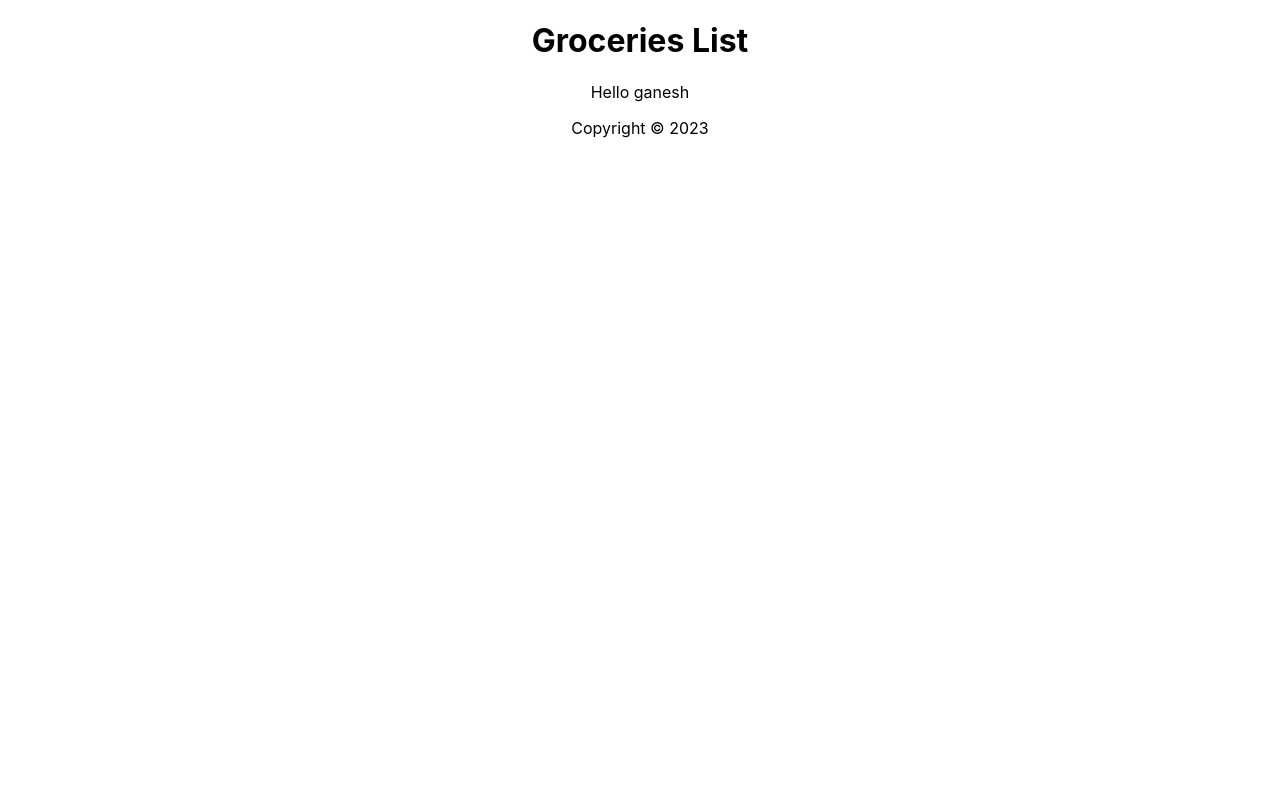
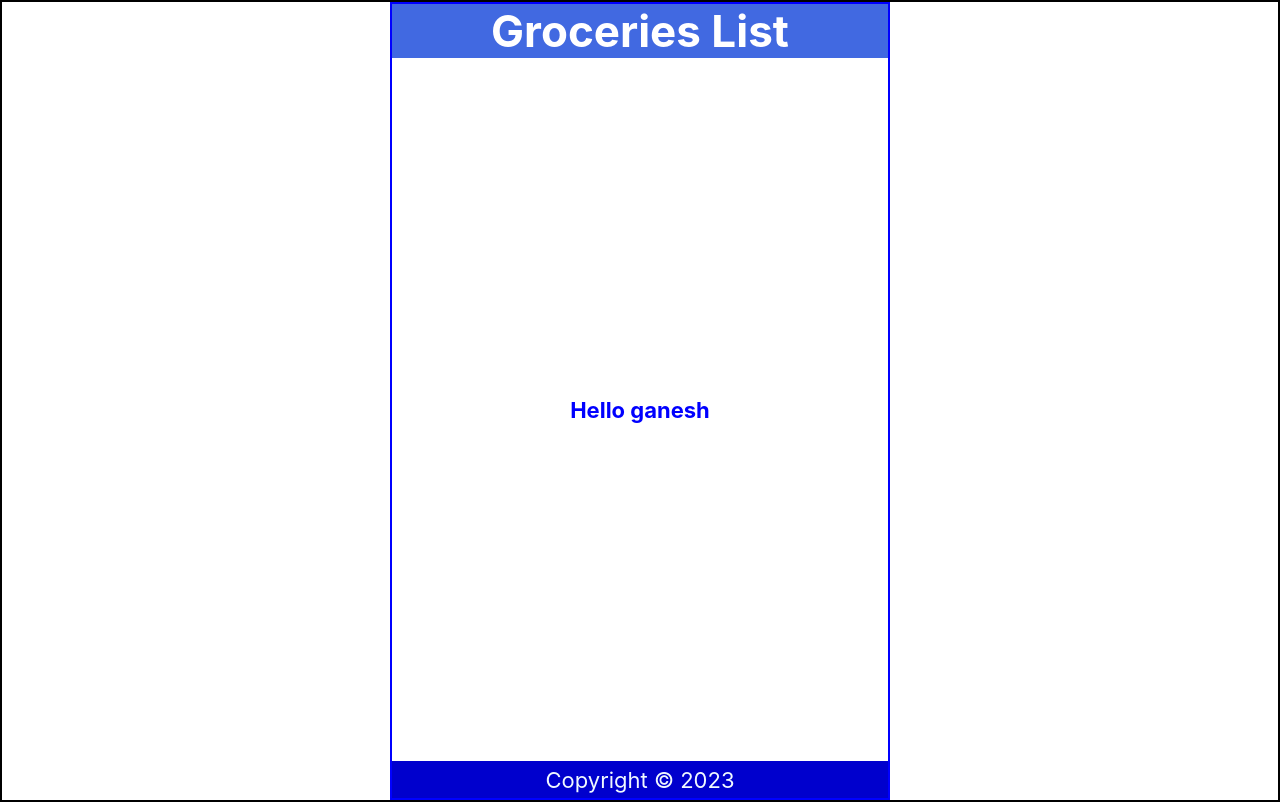
Before and after one commit to mukunthans/React-List-and-Keys, a React (Create React App) app: page / in a window 1280 px wide. Built offline with nearby package versions, Linux system fonts and the light colour scheme.

Commit message:
2nd commit after css

```diff
--- a/src/App.js
+++ b/src/App.js
@@ -1,5 +1,5 @@
 
-import './App.css';
+
 import Header from './header';
 import Content from './Content';
 import Footer from './Footer';
--- a/src/Content.js
+++ b/src/Content.js
@@ -9,7 +9,7 @@ const Content = () => {
         <p>
             Hello {handleNameChange()}
         </p>
-        </main>
+    </main>
     )
 }
 
--- a/src/header.js
+++ b/src/header.js
@@ -1,6 +1,12 @@
 const Header = () => {
+
+   const headerStyle = {
+            backgroundColor:"royalblue",
+            color:"white"
+        };
+
     return (
-        <header>
+        <header style={headerStyle}>
             <h1>Groceries List</h1>
 
         </header>
--- a/src/index.css
+++ b/src/index.css
@@ -1,11 +1,59 @@
+*{
+  margin:0;
+  padding:0;
+  box-sizing: border-box;
+}
+
+html{
+  font-size: 22px;
+}
+
+
 body {
-  margin: 0;
+ min-height: 100vh;
+ border:2px solid black;
   font-family: -apple-system, BlinkMacSystemFont, 'Segoe UI', 'Roboto', 'Oxygen',
     'Ubuntu', 'Cantarell', 'Fira Sans', 'Droid Sans', 'Helvetica Neue',
     sans-serif;
   -webkit-font-smoothing: antialiased;
   -moz-osx-font-smoothing: grayscale;
 }
+.App{
+  display:flex;
+  flex-direction: column;
+  justify-content: center;
+  align-items: center;
+
+  max-width: 500px;
+  border: 2px solid blue;
+  margin:auto;
+  min-height: calc(100vh - 2px);
+}
+header {
+  width:100%;
+  text-align: center;
+  background-color: mediumblue;
+  color: aliceblue;
+
+}
+
+main {
+  width: 100%;
+  flex-grow:1;
+  display: flex;
+  justify-content: center;
+  align-items: center;
+  font-weight: bolder;
+  color:blue;
+}
+footer {
+  width: 100%;
+  padding: 0.25em;
+  background-color: mediumblue;
+  color: aliceblue;
+  display: grid;
+  place-content: center;
+}
 
 code {
   font-family: source-code-pro, Menlo, Monaco, Consolas, 'Courier New',
```
